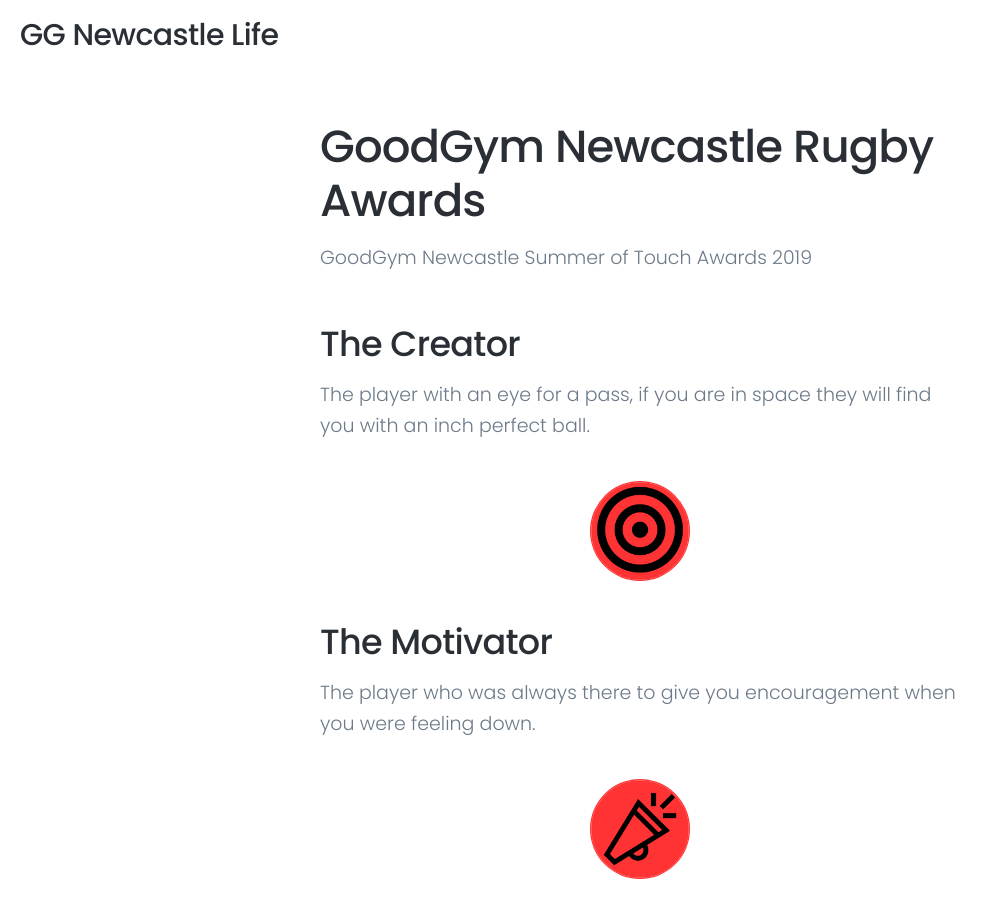
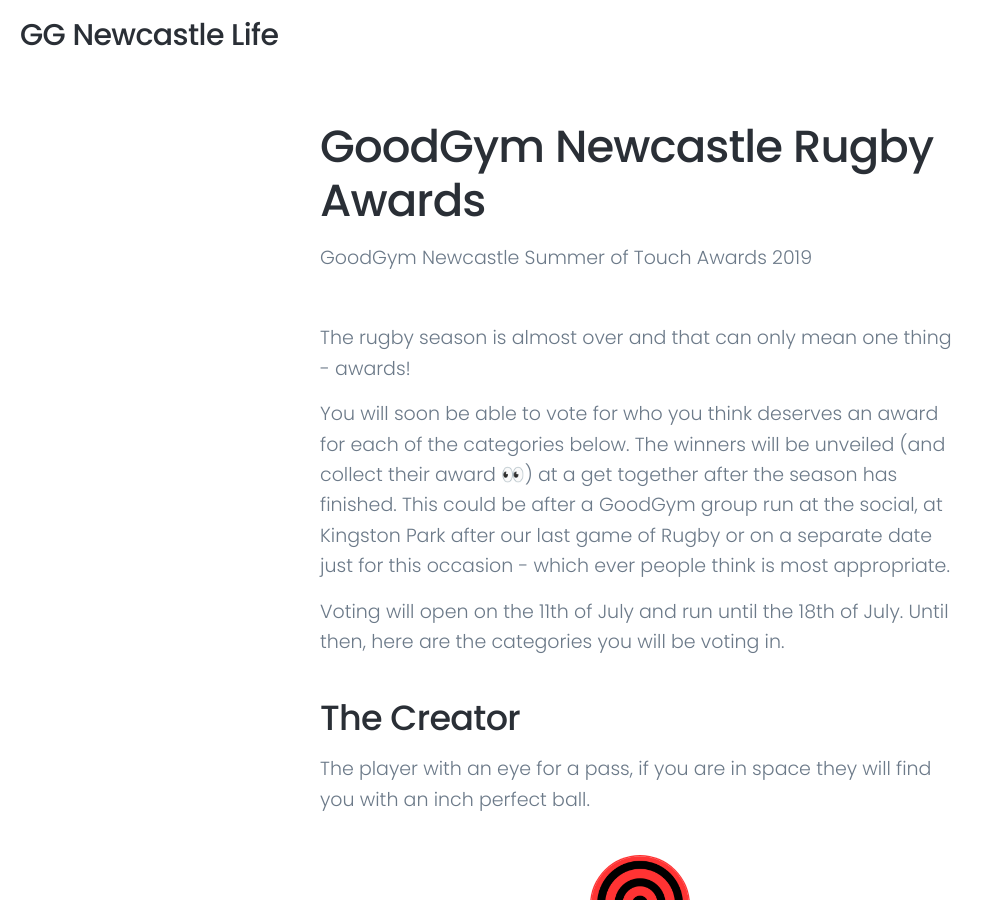
Before and after one commit to AndRobs/AndRobs.github.io, a Jekyll site: the page built from _pages/Awards.md, in a window 1280 px wide and 900 px high. Shown: the whole window, without its empty margins (0-997 px from the left). Built offline with Jekyll 4.4.1, drawn with Linux system fonts in a browser that asks for light colours; nearby versions of some CDN libraries.

Commit message:
Update Awards.md

```diff
--- a/_pages/Awards.md
+++ b/_pages/Awards.md
@@ -2,9 +2,14 @@
 title: GoodGym Newcastle Rugby Awards
 subtitle: GoodGym Newcastle Summer of Touch Awards 2019
 description: GoodGym Newcastle Summer of Touch Awards 2019
-featured_image: /images/rugby/teamweek5.jpg
+featured_image: /images/awards/Gazelle.png
 ---
 
+The rugby season is almost over and that can only mean one thing - awards!
+
+You will soon be able to vote for who you think deserves an award for each of the categories below. The winners will be unveiled (and collect their award 👀) at a get together after the season has finished. This could be after a GoodGym group run at the social, at Kingston Park after our last game of Rugby or on a separate date just for this occasion - which ever people think is most appropriate.
+
+Voting will open on the 11th of July and run until the 18th of July. Until then, here are the categories you will be voting in.
 
 ## The Creator
 The player with an eye for a pass, if you are in space they will find you with an inch perfect ball.
```
